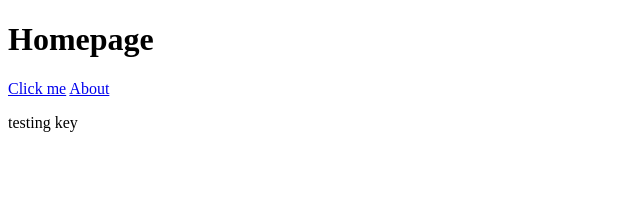
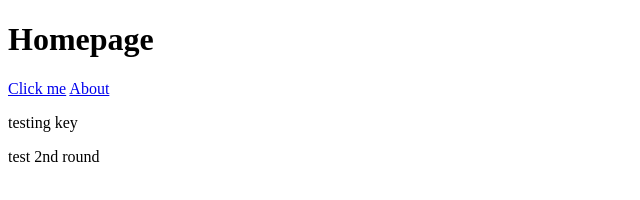
Before and after one commit to ozy18/html-boilerplate, a plain HTML site: page index.html in a window 1280 px wide. Shown: the whole page, without its empty margins (0-640 px from the left). Drawn offline with Linux system fonts and the light colour scheme.

Commit message:
test second round

```diff
--- a/index.html
+++ b/index.html
@@ -13,6 +13,7 @@
     <a href="https://www.theodinproject.com/about" target="_blank">Click me</a>
     <a href="./pages/about.html">About</a>
     <p>testing key</p>
+    <p>test 2nd round</p>
 </body>
 
 </html>
```
